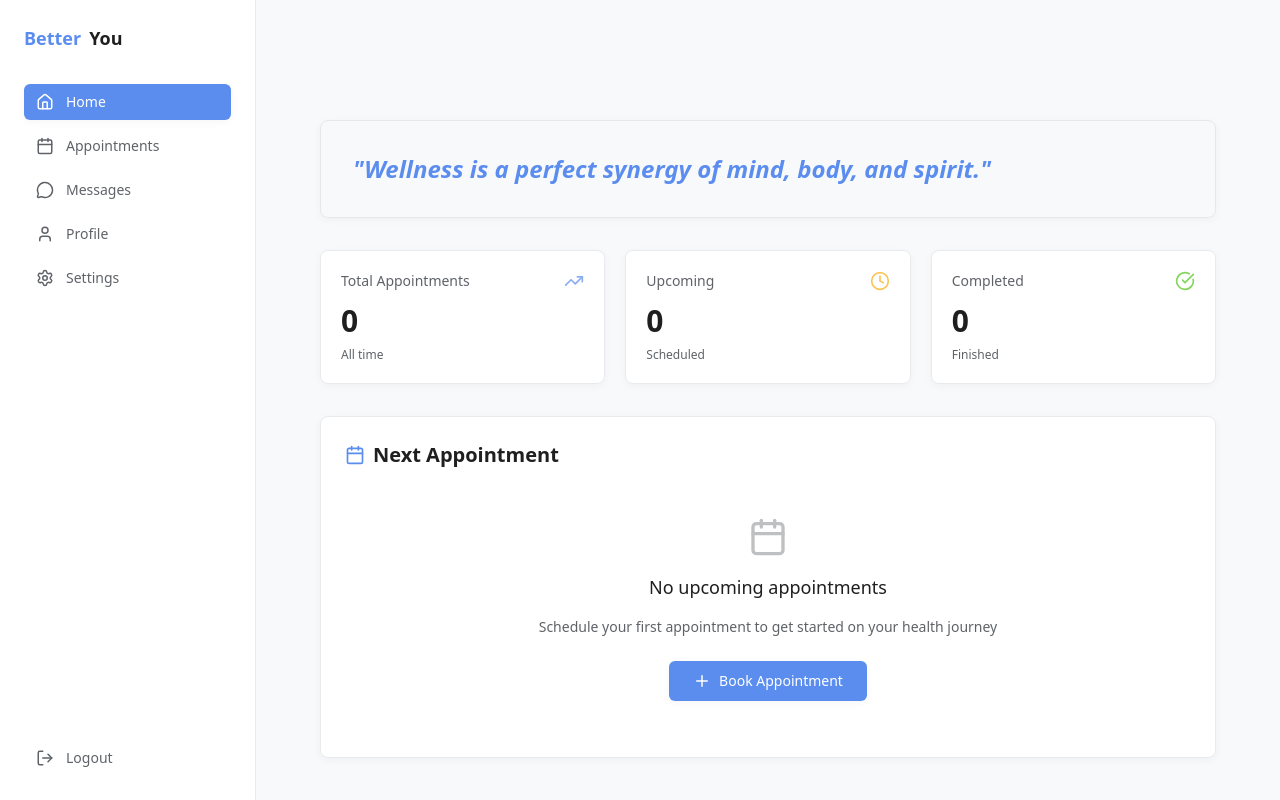
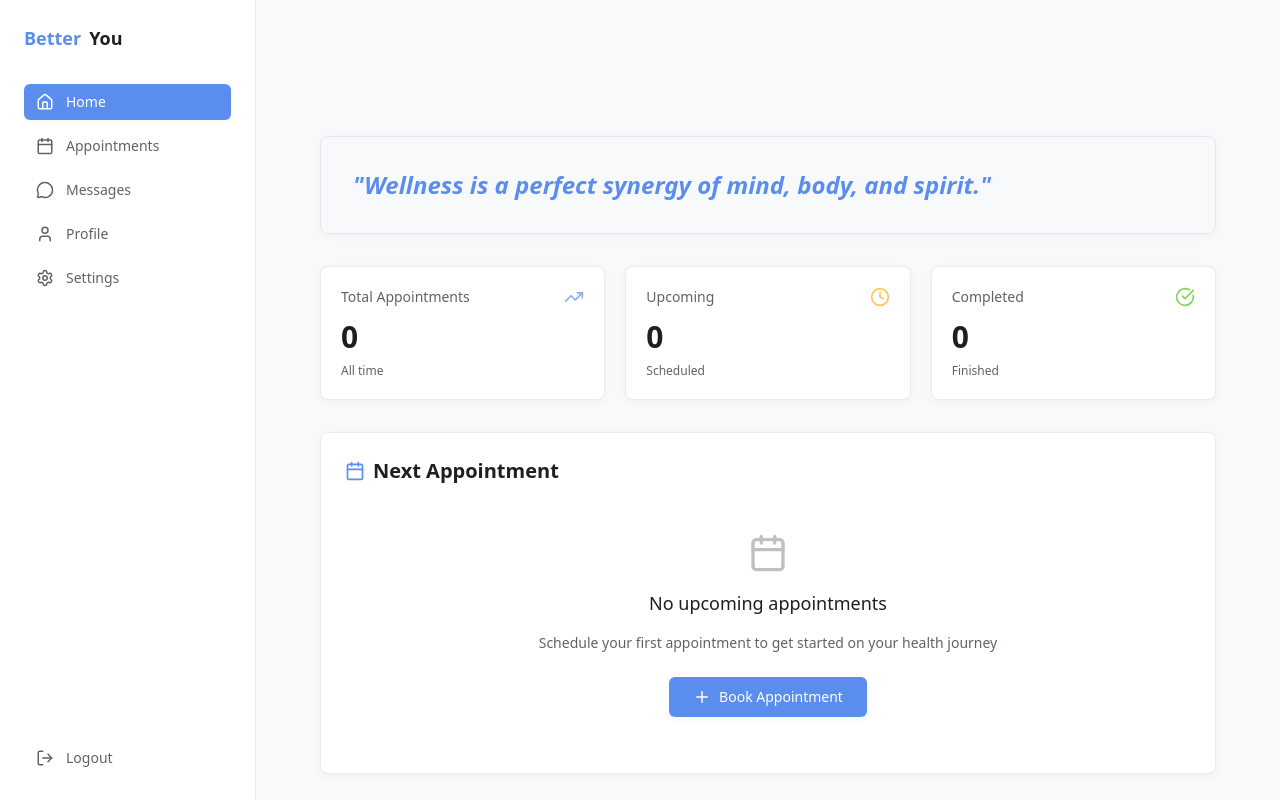
Before and after one commit to PirateX-746/BetterYouApp, a Next.js app in the folder frontend/: page /patient/home in a window 1280 px wide. Built offline with nearby package versions, Linux system fonts and the light colour scheme; no server answers.

Commit message:
Fix dashboard content hiding behind topbar by adding top padding

```diff
--- a/frontend/src/app/(patient)/patient/home/page.tsx
+++ b/frontend/src/app/(patient)/patient/home/page.tsx
@@ -195,7 +195,7 @@ export default function HomePage() {
 
   return (
     <div className="w-full min-h-screen bg-bg-primary">
-      <div className="space-y-4 sm:space-y-5 md:space-y-6 lg:space-y-8 px-3 sm:px-4 md:px-6 lg:px-8 py-4 sm:py-5 md:py-6 max-w-7xl mx-auto">
+      <div className="space-y-4 sm:space-y-5 md:space-y-6 lg:space-y-8 px-3 sm:px-4 md:px-6 lg:px-8 py-4 sm:py-5 md:py-6 pt-6 sm:pt-8 md:pt-10 max-w-7xl mx-auto">
         {/* Motivational Quote Banner */}
         <div className="bg-gradient-to-r from-primary/10 to-primary/5 border border-primary/20 rounded-lg p-4 sm:p-5 md:p-6 lg:p-8 shadow-sm">
           <p className="text-base sm:text-lg md:text-xl lg:text-2xl font-semibold text-primary leading-relaxed italic">
```
